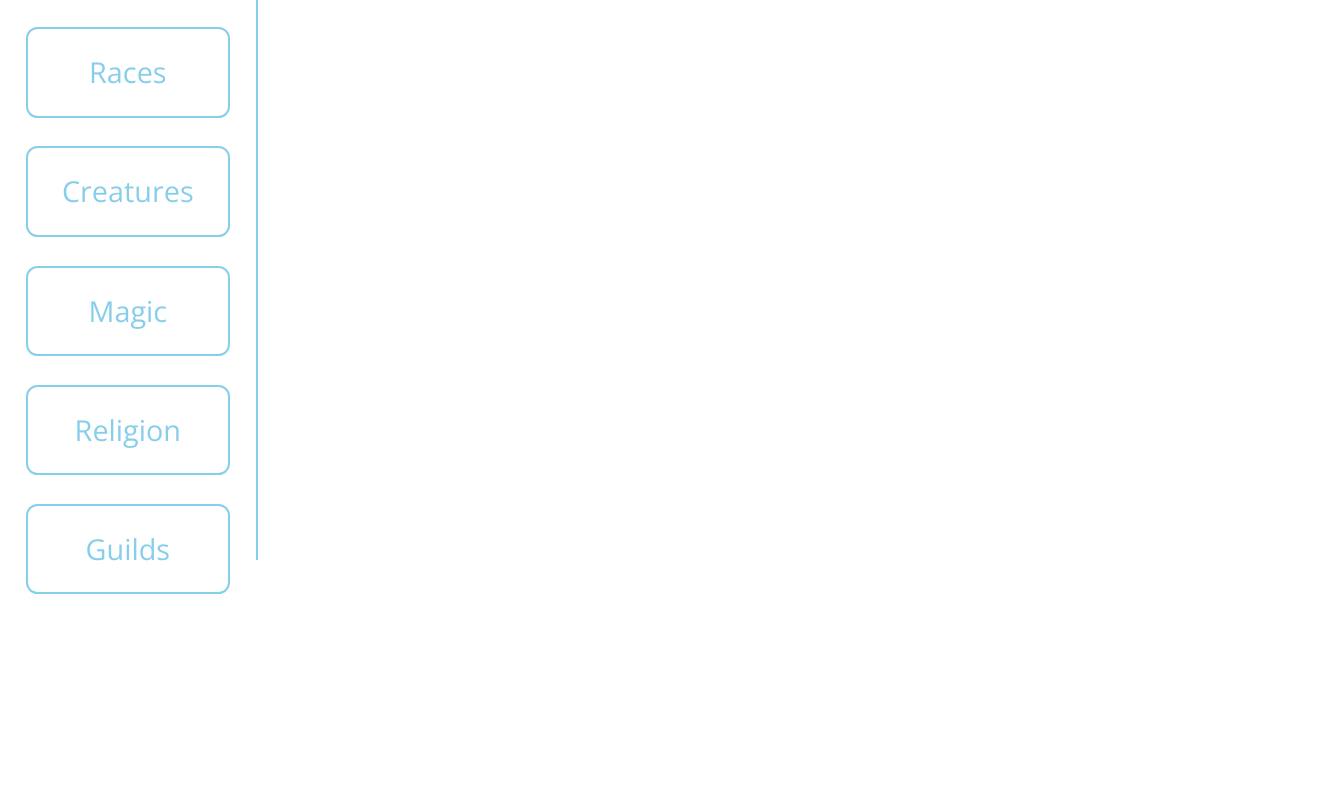
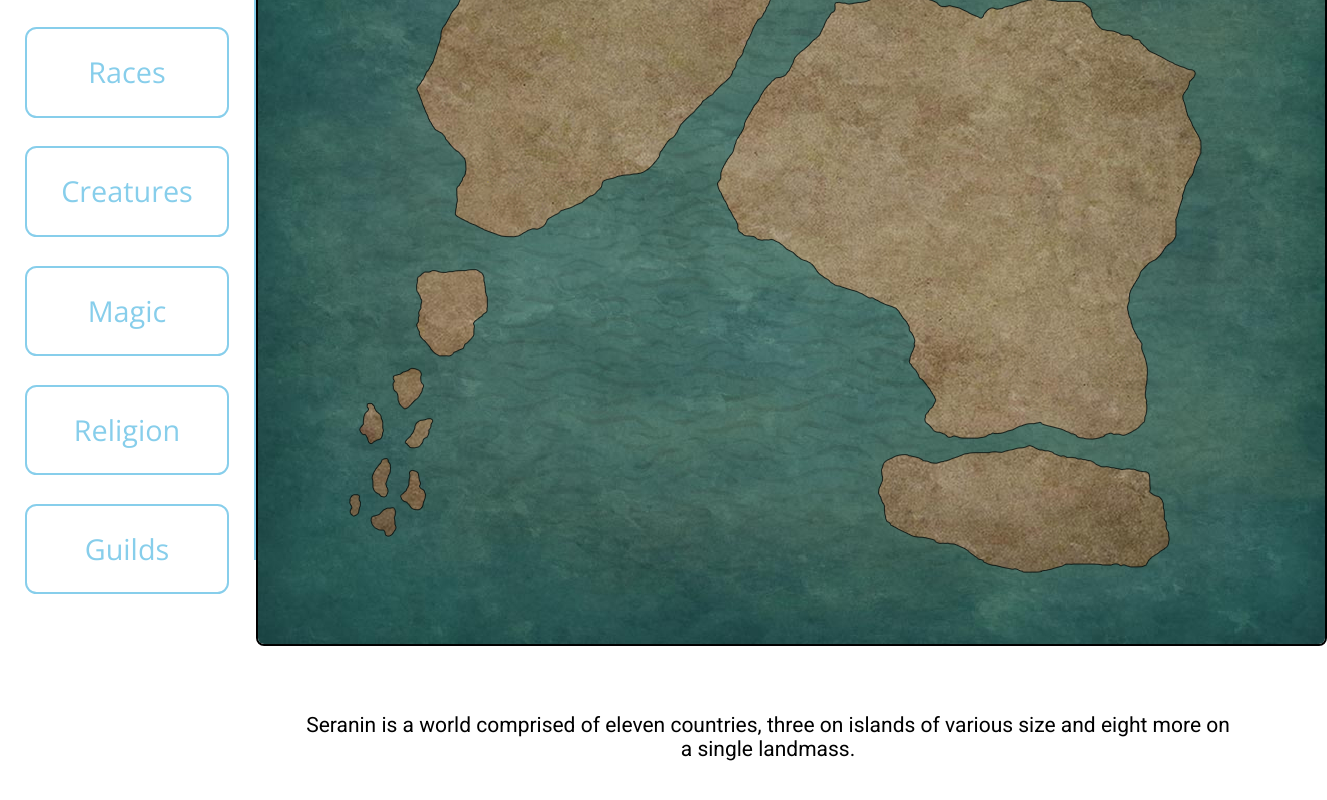
Before and after one commit to cjmarsh725/swd, a React (Create React App) app in the folder storyboard/: page /world in a window 1280 px wide. Shown: the part 240-1040 px from the top of the page, 1327 px wide, since content can reach past the window. Before the commit the page ends 834 px from the top, so only its background shows below. Built offline with nearby package versions, Linux system fonts and the light colour scheme.

Commit message:
created world map and started description

```diff
--- a/storyboard/src/components/Views/WorldView/WorldView.css
+++ b/storyboard/src/components/Views/WorldView/WorldView.css
@@ -1,3 +1,14 @@
 .worldview-container {
 
 }
+
+.world-map {
+  border: 2px solid black;
+  border-radius: 0.5em;
+}
+
+.world-description {
+  font-family: 'Roboto';
+  font-size: 21px;
+  padding: 2em;
+}
--- a/storyboard/src/components/Views/WorldView/WorldView.js
+++ b/storyboard/src/components/Views/WorldView/WorldView.js
@@ -5,7 +5,11 @@ class WorldView extends Component {
   render() {
     return (
       <div className="worldview-container">
-        WorldView
+        <h1>Seranin</h1>
+        <img className="world-map" src="img/seranin-world-map.png" alt="Seranin World Map" />
+        <section className="world-description">
+          <p>Seranin is a world comprised of eleven countries, three on islands of various size and eight more on a single landmass.</p>
+        </section>
       </div>
     );
   }
```
Also changed, not shown: storyboard/public/img/seranin-world-map.png (added).
